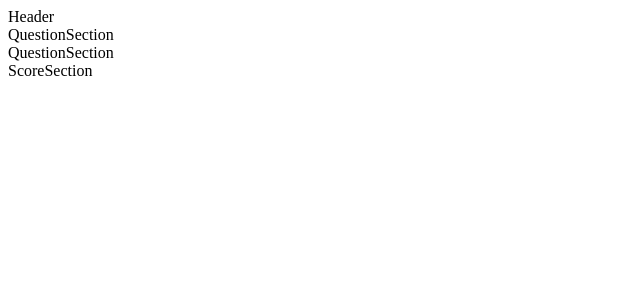
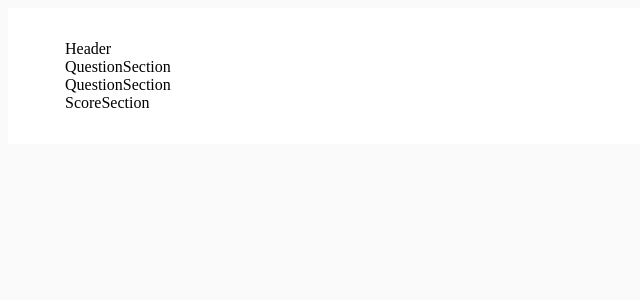
Before and after one commit to Christopher-Warren/galactic-advisors-challenge, a React (Vite) app: page / in a window 1280 px wide. Shown: the top 300 px of the page, without its empty margins (0-640 px from the left). Built offline with nearby package versions, Linux system fonts and the light colour scheme.

Commit message:
add app styling

```diff
--- a/src/App.css
+++ b/src/App.css
@@ -0,0 +1,19 @@
+body {
+  background-color: #fafafa;
+  -webkit-print-color-adjust: exact !important;
+  print-color-adjust: exact !important;
+}
+main {
+  margin-left: auto;
+  margin-right: auto;
+  background-color: white;
+
+  padding: 32px 57px;
+}
+
+@media print {
+  main {
+    margin: 0px 0px;
+    padding: 0px 0px;
+  }
+}
```
